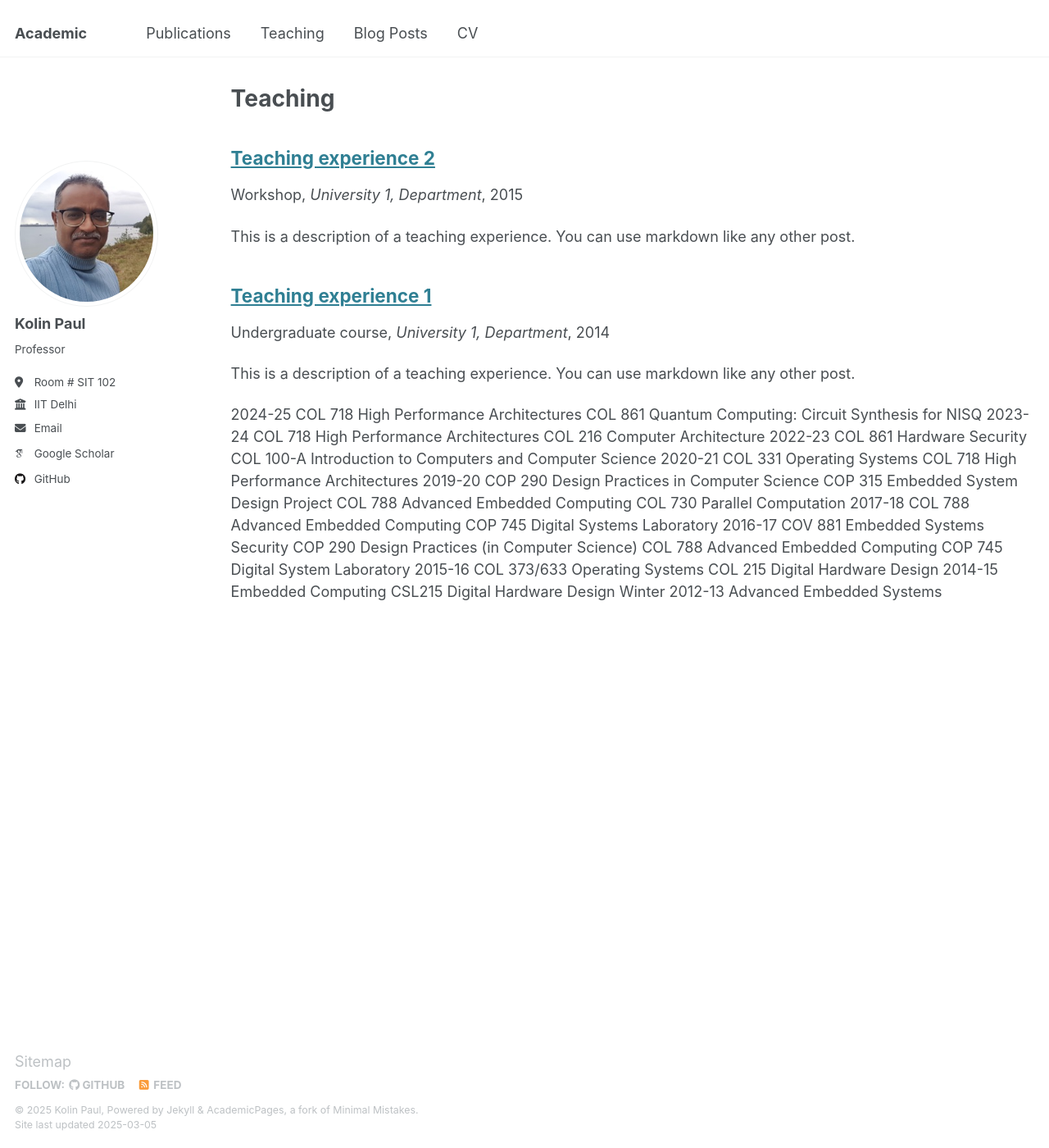
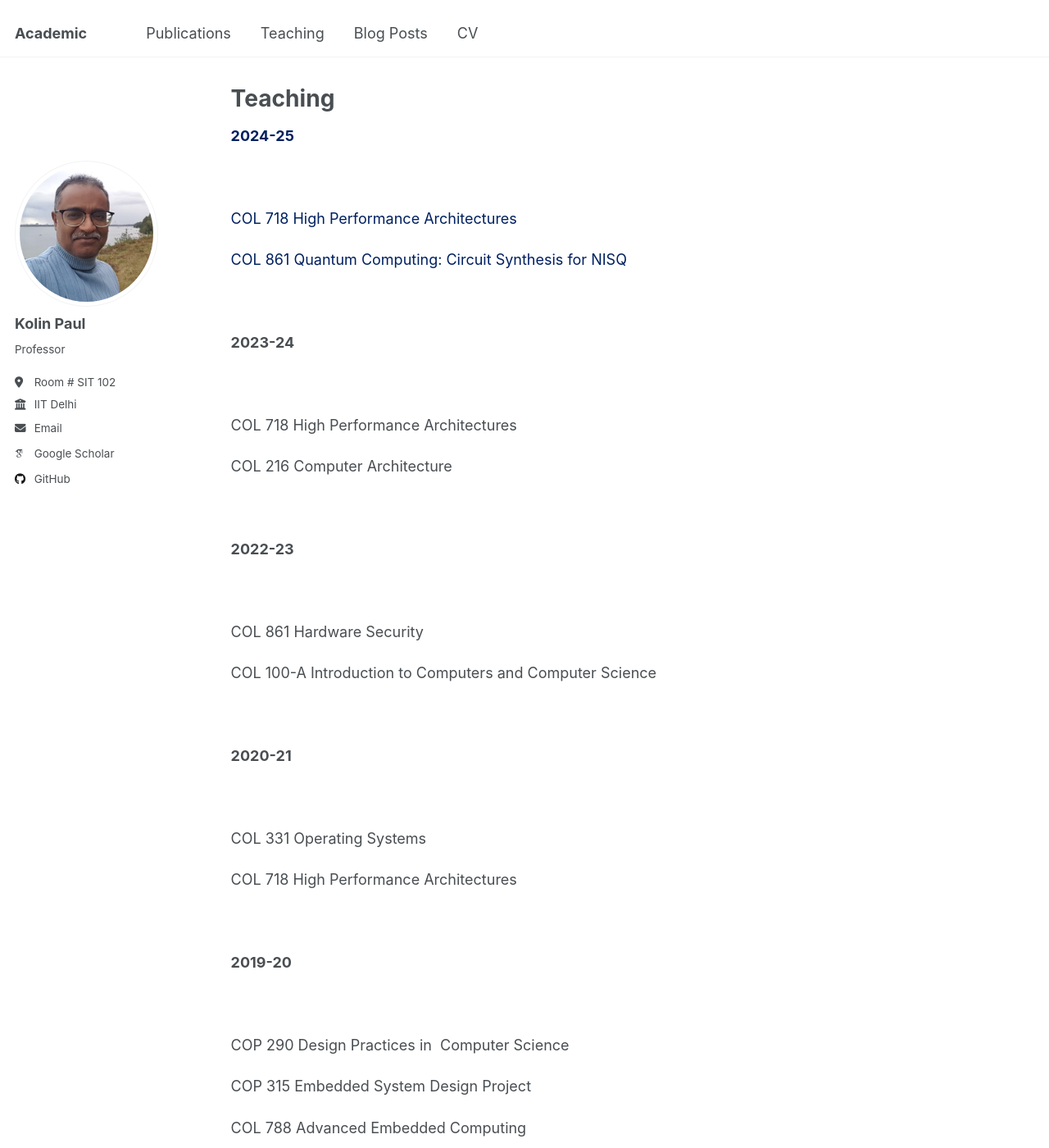
Before and after one commit to kolinpaul/kolinpaul.github.io, a Jekyll site: the page built from _pages/teaching.html, in a window 1280 px wide and 1400 px high. Shown: the whole window at 82% size. Built offline with Jekyll 4.4.1, drawn with Linux system fonts in a browser that asks for light colours; some web fonts are replaced; some of the changed text lies outside the part shown.

Commit message:
Update teaching.html

```diff
--- a/_pages/teaching.html
+++ b/_pages/teaching.html
@@ -5,60 +5,114 @@ permalink: /teaching/
 author_profile: true
 ---
 
-{% include base_path %}
 
-{% for post in site.teaching reversed %}
-  {% include archive-single.html %}
-{% endfor %}
+<p ><b><span style='color:#002060'>2024-25<o:p></o:p></span></b></p>
 
-2024-25
+<p ><span style='color:#002060'><o:p>&nbsp;</o:p></span></p>
 
-COL 718 High Performance Architectures
-COL 861 Quantum Computing: Circuit Synthesis for NISQ
+<p ><span style='color:#002060'>COL 718 High Performance
+Architectures<o:p></o:p></span></p>
 
-2023-24
+<p ><span style='color:#002060'>COL 861 Quantum Computing:
+Circuit Synthesis for NISQ<o:p></o:p></span></p>
 
-COL 718 High Performance Architectures
-COL 216 Computer Architecture
+<p ><o:p>&nbsp;</o:p></p>
 
-2022-23
+<p ><b>2023-24 <o:p></o:p></b></p>
 
-COL 861 Hardware Security
-COL 100-A Introduction to Computers and Computer Science
+<p ><o:p>&nbsp;</o:p></p>
 
-2020-21
+<p >COL 718 High Performance Architectures<o:p></o:p></p>
 
-COL 331 Operating Systems
-COL 718 High Performance Architectures
+<p >COL 216 Computer Architecture<o:p></o:p></p>
 
-2019-20
+<p ><o:p>&nbsp;</o:p></p>
 
-COP 290 Design Practices in  Computer Science
-COP 315 Embedded System Design Project
-COL 788 Advanced Embedded Computing
-COL 730 Parallel Computation
+<p ><b>2022-23<o:p></o:p></b></p>
 
-2017-18
+<p ><o:p>&nbsp;</o:p></p>
 
-COL 788 Advanced Embedded Computing
-COP 745 Digital Systems Laboratory
+<p >COL 861 Hardware Security<o:p></o:p></p>
 
+<p >COL 100-A Introduction to Computers and Computer Science<o:p></o:p></p>
 
-2016-17
+<p ><o:p>&nbsp;</o:p></p>
 
-COV 881 Embedded Systems Security
-COP 290 Design Practices (in Computer Science)
-COL 788 Advanced Embedded Computing
-COP 745 Digital System Laboratory
+<p ><b>2020-21<o:p></o:p></b></p>
 
-2015-16
+<p ><o:p>&nbsp;</o:p></p>
 
-COL 373/633 Operating Systems
-COL 215 Digital Hardware Design
+<p >COL 331 Operating Systems<o:p></o:p></p>
 
-2014-15
-Embedded Computing
-CSL215 Digital Hardware Design
+<p >COL 718 High Performance Architectures<o:p></o:p></p>
 
-Winter 2012-13
-Advanced Embedded Systems
+<p ><o:p>&nbsp;</o:p></p>
+
+<p ><b>2019-20<o:p></o:p></b></p>
+
+<p ><o:p>&nbsp;</o:p></p>
+
+<p >COP 290 Design Practices in<span style='mso-spacerun:yes'>
+</span>Computer Science<o:p></o:p></p>
+
+<p >COP 315 Embedded System Design Project<o:p></o:p></p>
+
+<p >COL 788 Advanced Embedded Computing<o:p></o:p></p>
+
+<p >COL 730 Parallel Computation<o:p></o:p></p>
+
+<p ><o:p>&nbsp;</o:p></p>
+
+<p ><b>2017-18<o:p></o:p></b></p>
+
+<p ><o:p>&nbsp;</o:p></p>
+
+<p >COL 788 Advanced Embedded Computing<o:p></o:p></p>
+
+<p >COP 745 Digital Systems Laboratory<o:p></o:p></p>
+
+<p ><o:p>&nbsp;</o:p></p>
+
+<p ><o:p>&nbsp;</o:p></p>
+
+<p ><b>2016-17<o:p></o:p></b></p>
+
+<p ><o:p>&nbsp;</o:p></p>
+
+<p >COV 881 Embedded Systems Security<o:p></o:p></p>
+
+<p >COP 290 Design Practices (in Computer Science)<o:p></o:p></p>
+
+<p >COL 788 Advanced Embedded Computing<o:p></o:p></p>
+
+<p >COP 745 Digital System Laboratory<o:p></o:p></p>
+
+<p ><o:p>&nbsp;</o:p></p>
+
+<p ><b>2015-16<o:p></o:p></b></p>
+
+<p ><o:p>&nbsp;</o:p></p>
+
+<p >COL 373/633 Operating Systems<o:p></o:p></p>
+
+<p >COL 215 Digital Hardware Design<o:p></o:p></p>
+
+<p ><o:p>&nbsp;</o:p></p>
+
+<p ><b>2014-15<o:p></o:p></b></p>
+
+<p ><b><o:p>&nbsp;</o:p></b></p>
+
+<p >Embedded Computing<o:p></o:p></p>
+
+<p >CSL215 Digital Hardware Design<o:p></o:p></p>
+
+<p ><o:p>&nbsp;</o:p></p>
+
+<p ><b>2012-13<o:p></o:p></b></p>
+
+<p ><o:p>&nbsp;</o:p></p>
+
+<p >Advanced Embedded Systems<o:p></o:p></p>
+
+<p ><o:p>&nbsp;</o:p></p>
```
